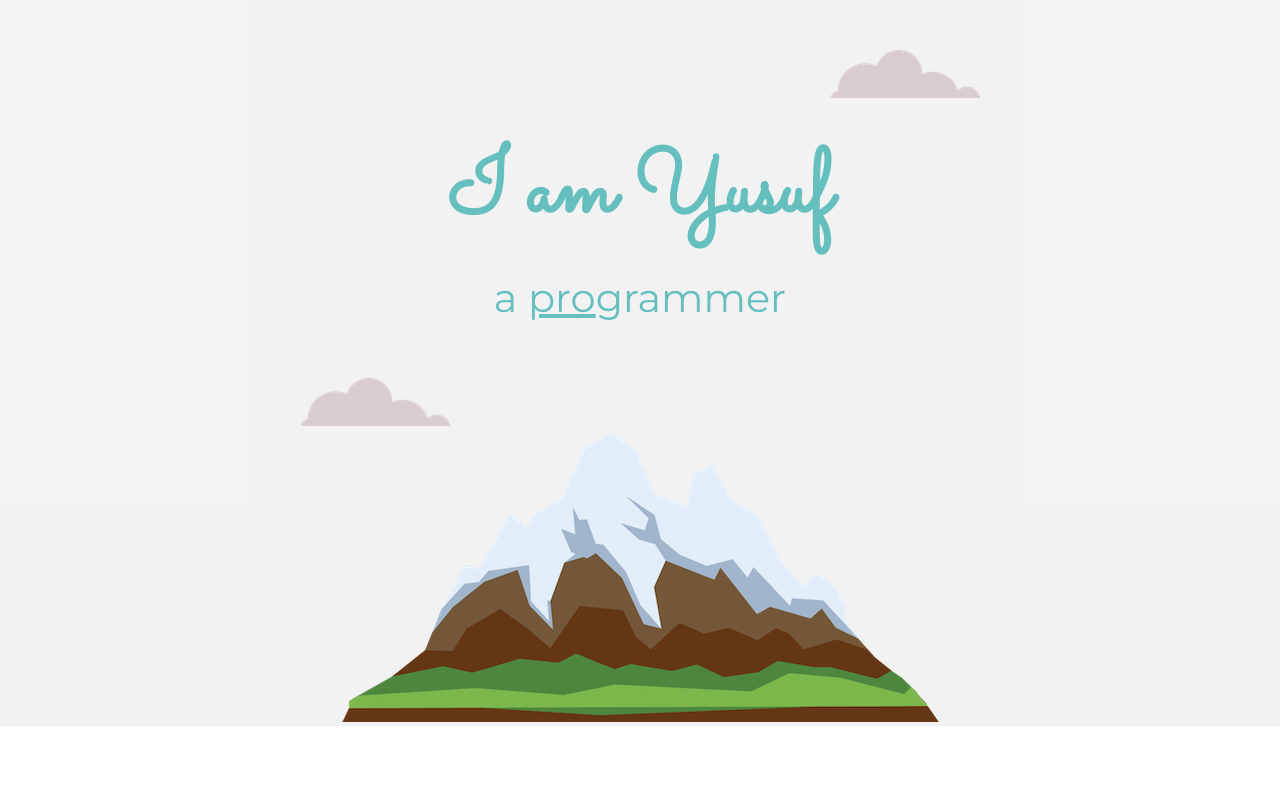
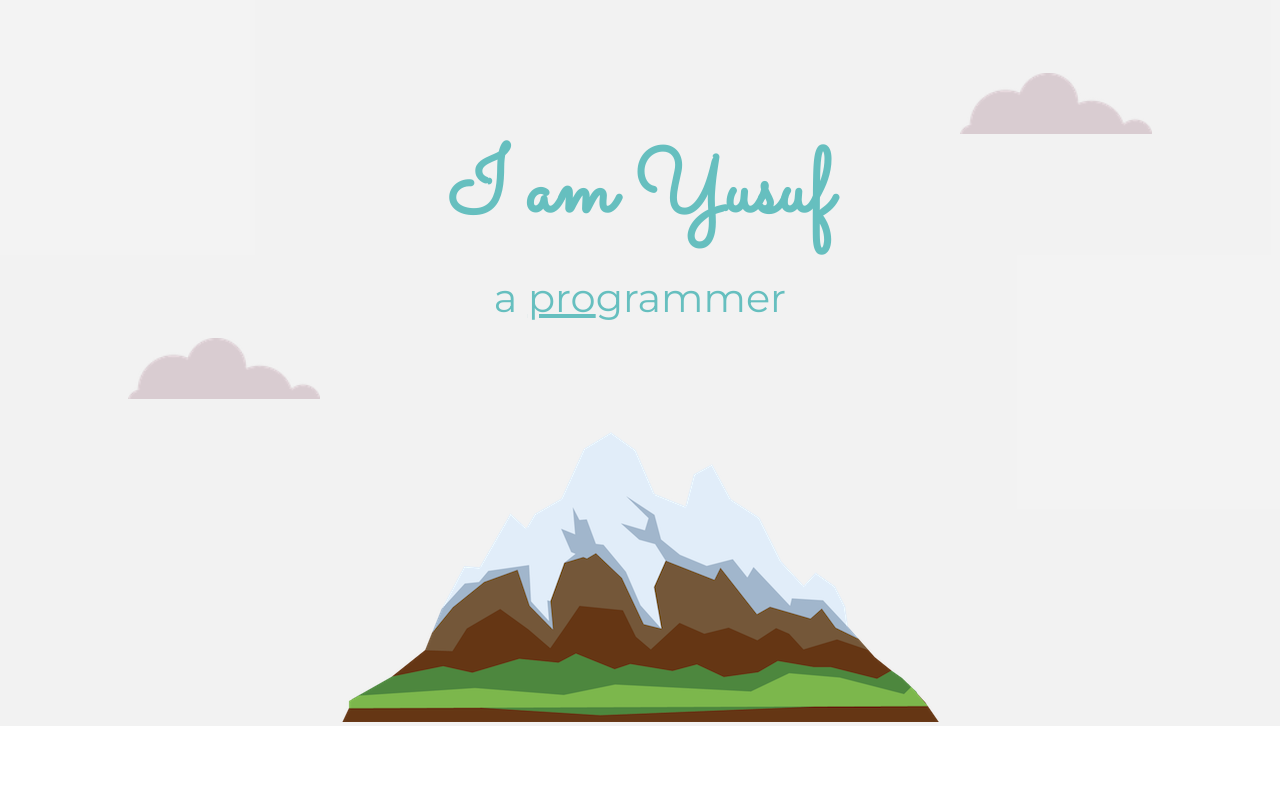
Before and after one commit to Yusufbjj/website, a plain HTML site: page index.html in a window 1280 px wide. Shown: the top 800 px of the page. Drawn offline with Linux system fonts and the light colour scheme.

Commit message:
Update styles.css

```diff
--- a/css/styles.css
+++ b/css/styles.css
@@ -33,11 +33,14 @@ p{
 
 
 }
-
+.mountain-img{
+width:60%;
+}
 .bottom-cloud{
+    width:15%;
     position: absolute;
-    left: 300px;
-    bottom: 300px;
+    left: 10%;
+    bottom: 45%;
 }
 .top-container {
     background-color: rgba(241, 241, 241, 0.89);
@@ -58,10 +61,12 @@ p{
 
 }
 .top-cloud {
+    width:15%;
     position: absolute;
-   right: 300px;
-   top: 50px;
+    right: 10%;
+    top: 10%;
 }
+
     span {
         text-decoration: underline;
     }
```
